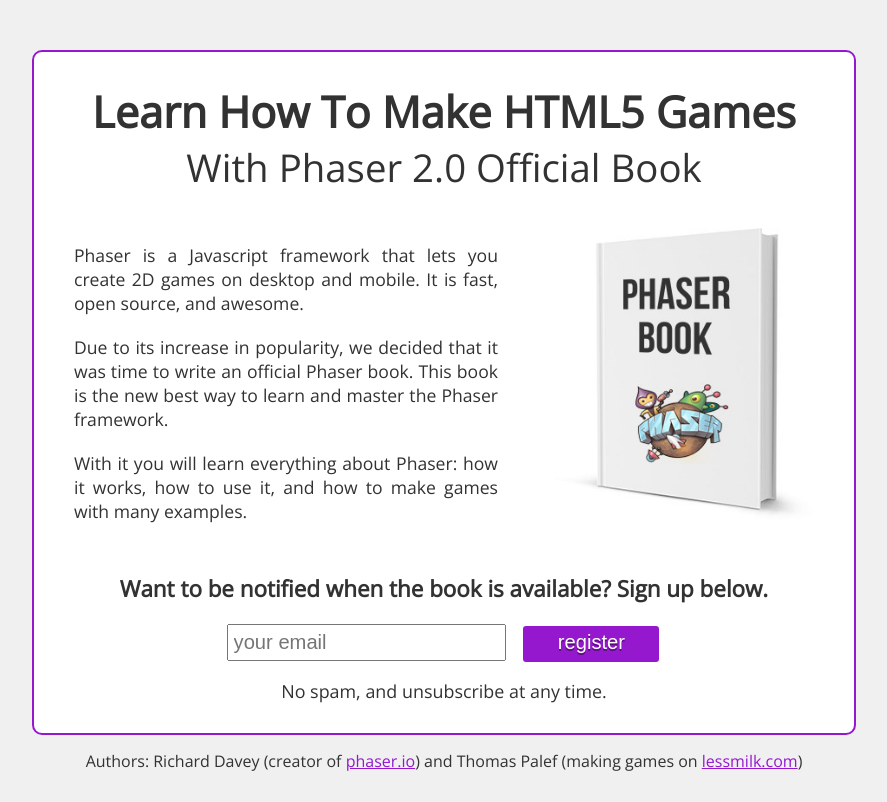
After one commit to SebMoi/phaser-site, a PHP site: page /phaser/book/index.html in a window 1280 px wide. The commit adds this page. Shown: the whole page, without its empty margins (196-1083 px from the left). Run offline with PHP 8.4, Linux system fonts and the light colour scheme.

Commit message:
2.0 launch

```diff
--- /dev/null
+++ b/book/index.html
@@ -0,0 +1,48 @@
+<!DOCTYPE html>
+<html>
+
+<head>
+    <meta charset="utf-8" />
+    <link rel="stylesheet" media="screen" type="text/css" href="style.css" />
+    <title>Official Phaser Book</title>
+</head>
+
+<body>
+
+	<div id="page">
+
+		<div id="header">
+			<h1>Learn How To Make HTML5 Games</h1>
+			<h2>With Phaser 2.0 Official Book </h2>
+		</div>
+
+		<img src="book_cover.jpg" />
+
+		<div id="content">
+			<p>Phaser is a Javascript framework that lets you create 2D games on desktop and mobile. It is fast, open source, and awesome.</p>
+
+			<p>	Due to its increase in popularity, we decided that it was time to write an official Phaser book. This book is the new best way to learn and master the Phaser framework.</p>
+
+			<p> With it you will learn everything about Phaser: how it works, how to use it, and how to make games with many examples. </p>
+		</div>
+
+		<div id="register">
+			<p>Want to be notified when the book is available? Sign up below.</p>
+
+			<form action="http://phaser.us3.list-manage1.com/subscribe/post?u=d9cd8cd1f37bfc04bc1aadc62&amp;id=a33c25471f" method="post" id="mc-embedded-subscribe-form" name="mc-embedded-subscribe-form" class="validate" target="_blank" novalidate>
+		        <input type="email" value="" name="EMAIL" class="required email" id="mce-EMAIL" placeholder="your email">
+		        <input type="submit" value="register" />
+			</form>
+
+			<p class="info">No spam, and unsubscribe at any time.</p>
+		</div>
+
+	</div>
+
+	<div id="footer">
+		Authors: Richard Davey (creator of <a href="http://www.phaser.io">phaser.io</a>) and Thomas Palef (making games on <a href="http://www.lessmilk.com">lessmilk.com</a>)
+	</div>
+
+</body>
+
+</html>
--- /dev/null
+++ b/book/style.css
@@ -0,0 +1,115 @@
+@import url(http://fonts.googleapis.com/css?family=Open+Sans);
+
+* {
+	margin: 0;
+	padding: 0;
+}
+
+body {
+	font-family: 'Open sans', sans-serif;
+	color: #323232;
+	margin-top: 50px;
+	margin-bottom: 30px;
+	background: #f0f0f0;
+}
+
+#page {
+	width: 800px;
+	margin: auto;
+	background: white;
+	border: 2px solid #9518cf;
+	padding: 10px;
+	border-radius: 10px;
+}
+
+#header {
+	width: 100%;
+	text-align: center;
+	margin-top: 20px;
+	margin-bottom: 50px;
+}
+
+#content {
+	font-size: 1.1em;
+	text-align: justify;
+	margin-top: 40px;
+	margin-bottom: 40px;
+}
+
+#content p {
+	width: 53%;
+	margin-left:30px;
+}
+
+#register {
+	width: 800px;
+	text-align: center;
+	margin: auto;
+	clear: both;
+	margin-top: 50px;
+	margin-bottom: 20px;
+	font-size: 1.4em;
+	font-weight: 700;
+}
+
+input[type=submit] {
+	color: white;
+	border-radius: 5px;
+	padding: 5px 12px 8px 12px;
+	background-color: #9518cf;
+	width: 140px;
+	margin: auto;
+	text-align: center;
+	text-decoration: none;
+	margin-left: 10px;
+	border: 2px solid white;
+	font-size: 0.9em;
+	cursor: pointer;
+	text-shadow: 0 2px rgba(0, 0, 0, 0.4);
+}
+
+input[type=submit]:hover {
+	border: 2px solid #9518cf;
+}
+
+#footer {
+	text-align: center;
+	margin-top: 15px;
+}
+
+.info {
+	font-weight: normal;
+	font-size: 0.8em;
+	margin-top:15px;
+}
+
+img {
+	float: right;
+	margin-right: 30px;
+	margin-top: -15px;
+	width:260px;
+}
+
+input[type=email] {
+	font-size: 0.9em;
+	padding: 5px;
+}
+
+
+a {
+	color: #9518cf;
+}
+
+h1 {
+	font-size: 2.7em;
+	font-weight: 700;
+}
+
+h2 {
+	font-size: 2.4em;
+	font-weight: 400;
+}
+
+p {
+	margin: 20px;
+}
--- a/getting-started-js4.php
+++ b/getting-started-js4.php
@@ -55,7 +55,7 @@
 
 		        <h3>WebStorm</h3>
 
-		        <p>JetBrains WebStorm is an extremely advanced fully development environment. It goes well beyond simple code editing and offers all of the high-level features you'd expect from a proper IDE include code-insight, npm built-in, code style/syntax reports, source control and a wealth of other features designed more for web developers than game developers. It's based on Eclipse, which is both a good and bad thing. For a start the actual code editing experience is nothing like as smooth and freeform as with Sublime, but the power features can often make up for that. Having errors with your code spotted for you, before you've even tested your game can be really useful. And code-completion is great too, although obviously somewhat limited by the myriad ways JavaScript can be written.</p>
+		        <p>JetBrains WebStorm is an extremely advanced fully development environment. It goes well beyond simple code editing and offers all of the high-level features you'd expect from a proper IDE include code-insight, npm built-in, code style/syntax reports, source control and a wealth of other features designed more for web developers than game developers. It's based on IntelliJ IDEA, a heavily Java based editor, which is both a good and bad thing. For a start the actual code editing experience is nothing like as smooth and freeform as with Sublime and OS integration is weak, but the power features can often make up for that. Having errors with your code spotted for you, before you've even tested your game can be really useful. And code-completion is great too, although obviously somewhat limited by the myriad ways JavaScript can be written.</p>
 
 		        <p>The full version starts from $49 and is available for Windows and OS X. There are often deals to be found on the JetBrains site too.</p>
 
--- a/version.json
+++ b/version.json
@@ -1 +1 @@
-{ "version": "1.1.4" }
+{ "version": "2.0.0" }
```
Also changed, not shown: index.php (+77 -2 lines), book/book_cover.jpg (added), images/sprite.png, 2 other files.
